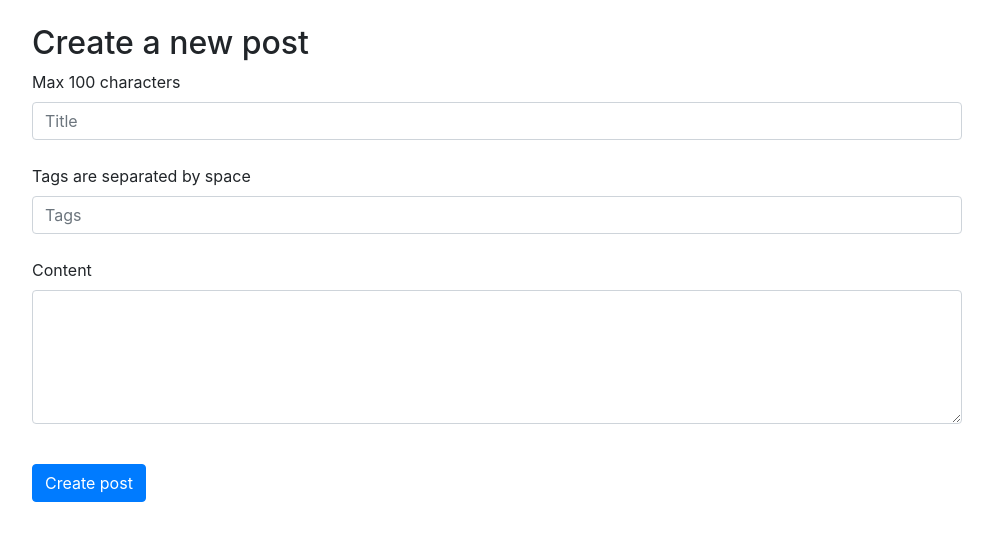
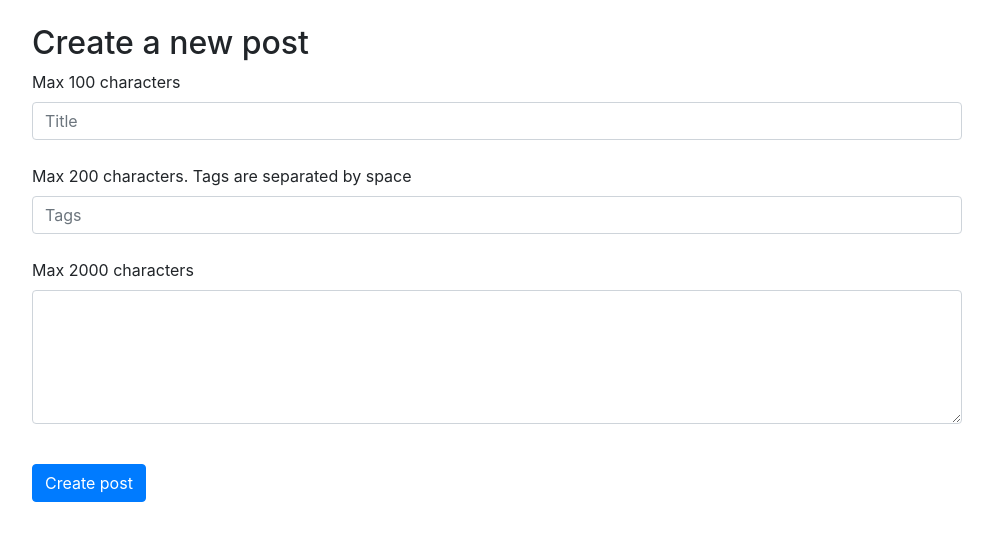
Before and after one commit to RoopeNiemi/tsoha19-projekti, a Flask app: template application/templates/discussions/new.html in a window 1280 px wide. Shown: the part 56-597 px from the top of the page, without its empty margins (143-1136 px from the left). Run offline with Flask 2, Linux system fonts and the light colour scheme; the template is opened without the code that fills it, so the values that code supplies are empty; some libraries are stand-ins or nearby versions.

Commit message:
When creating a new post, tags and content max length is now shown

```diff
--- a/application/templates/discussions/new.html
+++ b/application/templates/discussions/new.html
@@ -9,10 +9,10 @@
       <label for="title">Max 100 characters</label>
       <input type="text" class="form-control" id="title" name="title" placeholder="Title">
         <br>
-      <label for="tags">Tags are separated by space</label>
+      <label for="tags">Max 200 characters. Tags are separated by space</label>
       <input type="text" class="form-control" id="tags" name="tags" placeholder="Tags">
   <br>
-  <label for="repeat_new_password">Content</label>
+  <label for="repeat_new_password">Max 2000 characters</label>
   <textarea class="form-control" id="content" name="content" rows="5"></textarea>
 <br>
 </div>
```
